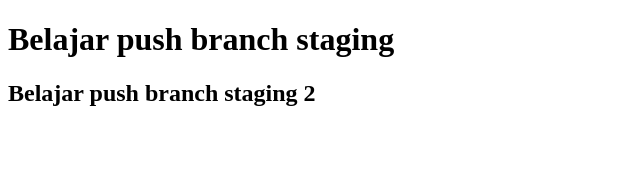
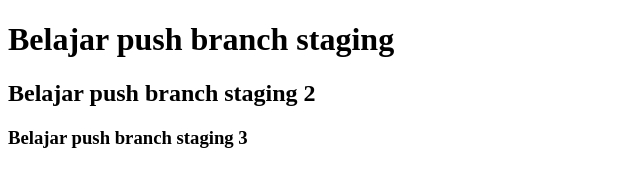
Before and after one commit to yosukawolam/belajar-niomic, a plain HTML site: page header.html in a window 1280 px wide. Shown: the whole page, without its empty margins (0-640 px from the left). Drawn offline with Linux system fonts and the light colour scheme.

Commit message:
Menambahkan belajar push branch staging 3 di h3

```diff
--- a/header.html
+++ b/header.html
@@ -9,5 +9,6 @@
 <body>
   <h1>Belajar push branch staging</h1>
   <h2>Belajar push branch staging 2</h2>
+  <h3>Belajar push branch staging 3</h3>
 </body>
 </html>
```
